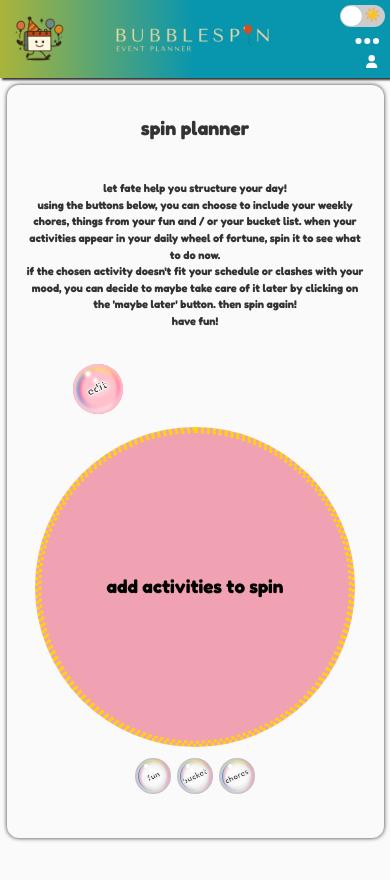
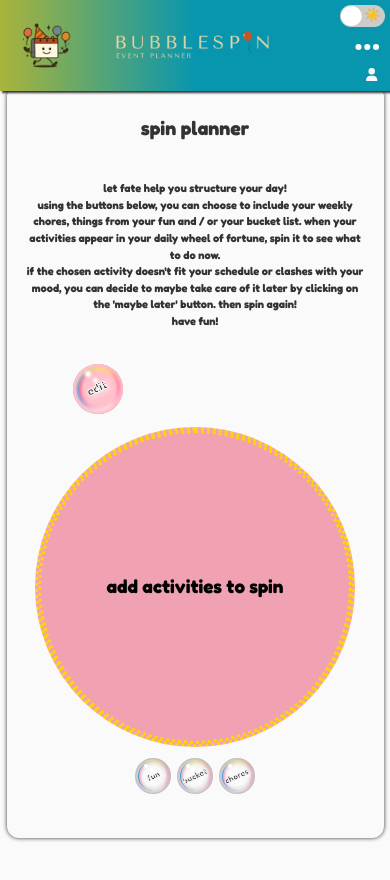
Before and after one commit to Zereis/Event-planner, a React (Vite) app: page /#/spin in a window 390 px wide. Shown: the top 880 px of the page. Built offline with nearby package versions, Linux system fonts and the light colour scheme.

Commit message:
Updated header.css. Spacing between login-button and Hamburger menu.

```diff
--- a/src/styles/header.css
+++ b/src/styles/header.css
@@ -1,7 +1,7 @@
 .header {
   position: fixed;
   top: 0;
-  height: 6rem;
+  height: 7rem;
   width: 98vw;
   max-width: 1024px;
   min-width: 300px;
@@ -22,8 +22,8 @@
 .SpinLogo{
   height: 4rem;
   position: absolute;
-  top: 1rem;
-  left: 1rem;
+  top: 1.5rem;
+  left: 1.5rem;
 }
 .TitleName {
   height: 5rem;
@@ -131,7 +131,7 @@
 
 @media (max-width: 800px) {
   .header {
-    height: 6rem;
+    height: 7rem;
   }
 }
   .nav-desktop ul {
@@ -177,7 +177,7 @@
   position: absolute;
   padding: 0px 4px;
   right: 0.5rem;
-  top: 2rem;
+  top: 2.5rem;
   z-index: 1000; /* Ensure the hamburger is above other elements */
 }
   /* Nav menu for mobile */
```
